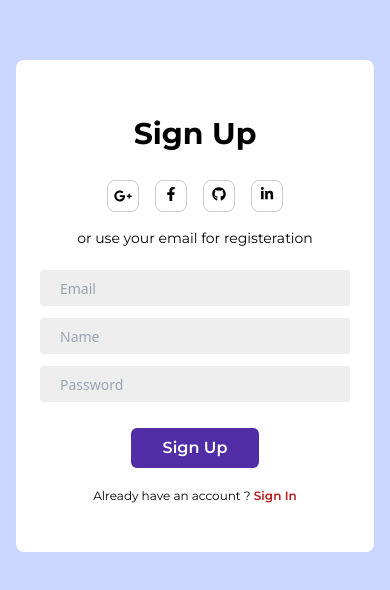
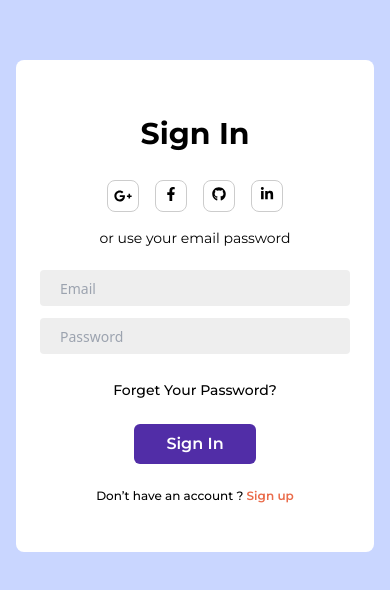
Before and after one commit to sajibkhandev/TalksME_chattingApp, a React (Vite) app: page / in a window 390 px wide. Shown: the part 116-706 px from the top of the page. Built offline with nearby package versions, Linux system fonts and the light colour scheme.

Commit message:
signup responsive

```diff
--- a/src/App.css
+++ b/src/App.css
@@ -7,6 +7,7 @@
     align-items: center !important;
     flex-direction: column !important;
     height: 100vh !important;
+
 }
 .container{
     width: 768px !important;
--- a/src/pages/LoginReg.jsx
+++ b/src/pages/LoginReg.jsx
@@ -10,6 +10,7 @@ const LoginReg = () => {
   const auth = getAuth();
   let navigate=useNavigate()
   let [loader,setLoader]=useState(false)
+  let [condition,setCondition]=useState(false)
 
   let [email,setEmail]=useState("")
   let [name,setName]=useState("")
@@ -22,7 +23,7 @@ const LoginReg = () => {
   let handleSignup=()=>{
     setActive(true)
   }
-  let handleLogin=()=>{
+  let handleLogin=(sajib)=>{
     setActive(false)
   }
 
@@ -65,6 +66,7 @@ const LoginReg = () => {
     setPassword("")
     setActive(false)
     setLoader(false)
+
   });
   })
   .catch((error) => {
@@ -258,16 +260,20 @@ const LoginReg = () => {
             </div>
 
         </div>
+    </div>
+    </div>
+     {/* For mobile */}
 
 
 
 
-    </div>
-    </div>
-     {/* For mobile */}
+
+
+     {condition?
      <div className='md:hidden'>
+      {/* Sign up */}
      <div className='flex justify-center items-center flex-col h-screen bg-[#c9d6ff] px-4'>
-     <div className='bg-white flex justify-center items-center flex-col w-full rounded-lg px-6'>
+     <div className='bg-white flex justify-center items-center flex-col w-full rounded-lg px-6 sm:px-16'>
             <h1 className='text-center text-3xl text-black font-mon font-bold pb-7 pt-14'>Sign Up</h1>
             <div className='flex gap-x-4 pb-4'>
                 <div onClick={hangleGoogle1} className='border border-solid border-[#ccc] rounded-lg px-1.5 py-1.5'>
@@ -289,27 +295,61 @@ const LoginReg = () => {
             <input onChange={(e)=>setPassword(e.target.value)} value={password} className='w-full bg-[#EEEEEE] py-1.5 px-5 my-1.5 rounded placeholder:text-sm ' type="password" placeholder='Password'/>
             {/* <p className='text-black text-sm font-medium font-mon pt-3 pb-5'>Forget Your Password?</p> */}
             {loader?
+            <button><Bars height="27"  width="80" color="blue" ariaLabel="bars-loading" wrapperStyle={{marginTop:"15px",marginBottom:"20px",}} wrapperClass="" visible={true}/>
+            </button>
+            :
+            <button onClick={handleSignupForm}  className='bg-[#512DA7] py-2 px-8 text-white text-base font-mon font-semibold rounded-md mb-6 mt-5'>Sign Up</button>
+            }
+            <p className='mb-12 text-xs text-black font-mon font-medium'>Already have an account ? <span onClick={()=>setCondition(false)} className='text-[#EA6C4B] cursor-pointer text-xs font-semibold'>Sign In</span></p>
+
+            </div>
+      </div>
+     </div>
+     :
+     <div className='md:hidden'>
+      {/* Sing in */}
+     <div className='flex justify-center items-center flex-col h-screen bg-[#c9d6ff] px-4'>
+      <div className='bg-white flex justify-center items-center flex-col w-full rounded-lg px-6 sm:px-16'>
+      <h1 className='text-center text-3xl text-black font-mon font-bold pb-7 pt-14'>Sign In</h1>
+            <div className='flex gap-x-4 pb-4'>
+                <div className='border border-solid border-[#ccc] rounded-lg px-1.5 py-1.5'>
+                <FaGooglePlusG onClick={handleGoogle2} className='text-lg'/>
+                </div>
+                <div className='border border-solid border-[#ccc] rounded-lg px-2 py-1.5'>
+                <FaFacebookF className='text-sm'/>
+                </div>
+                <div className='border border-solid border-[#ccc] rounded-lg px-2 py-1.5'>
+                <FaGithub className='text-sm'/>
+                </div>
+                <div className='border border-solid border-[#ccc] rounded-lg px-2 py-1.5'>
+                <FaLinkedinIn className='text-sm'/>
+                </div>
+            </div>
+
+            <p className='text-black text-sm font-normal font-mon pb-4'>or use your email password</p>
+            <input onChange={(e)=>setEmail2(e.target.value)} value={email2} className='w-full bg-[#EEEEEE] py-1.5 px-5 my-1.5 rounded placeholder:text-sm ' type="text" placeholder='Email'/>
+            <input onChange={(e)=>setPassword2(e.target.value)} value={password2} className='w-full bg-[#EEEEEE] py-1.5 px-5 my-1.5 rounded placeholder:text-sm ' type="password" placeholder='Password'/>
+            <p className='text-black text-sm font-medium font-mon pt-5 pb-5 '>Forget Your Password?</p>
+            {loader?
             <button>
             <Bars
-                height="30"
+              height="27"
               width="80"
               color="blue"
               ariaLabel="bars-loading"
-                wrapperStyle={{
-                marginTop:"15px",
-                }}
+              wrapperStyle={{marginBottom:"20px"}}
               wrapperClass=""
               visible={true}
             />
           </button>
             :
-            <button onClick={handleSignupForm}  className='bg-[#512DA7] py-2 px-8 text-white text-base font-mon font-semibold rounded-md mb-5 mt-5'>Sign Up</button>
+            <button onClick={handleSignInForm} className='bg-[#512DA7] py-2 px-8 text-white text-base font-mon font-semibold rounded-md mb-6 mt-1'>Sign In</button>
             }
-            <p className='mb-12 text-xs text-black font-mon font-normal'>Already have an account ? <span className='text-red-700 cursor-pointer text-xs font-semibold'>Sign In</span></p>
-
+            <p className='mb-12 text-xs text-black font-mon font-medium'>Don’t have an account ? <span onClick={()=>setCondition(true)} className='text-[#EA6C4B] cursor-pointer text-xs font-semibold'>Sign up</span></p>
       </div>
       </div>
      </div>
+     }
     </>
   )
 }
```
Lines whose indentation alone changed are shown as unchanged.
